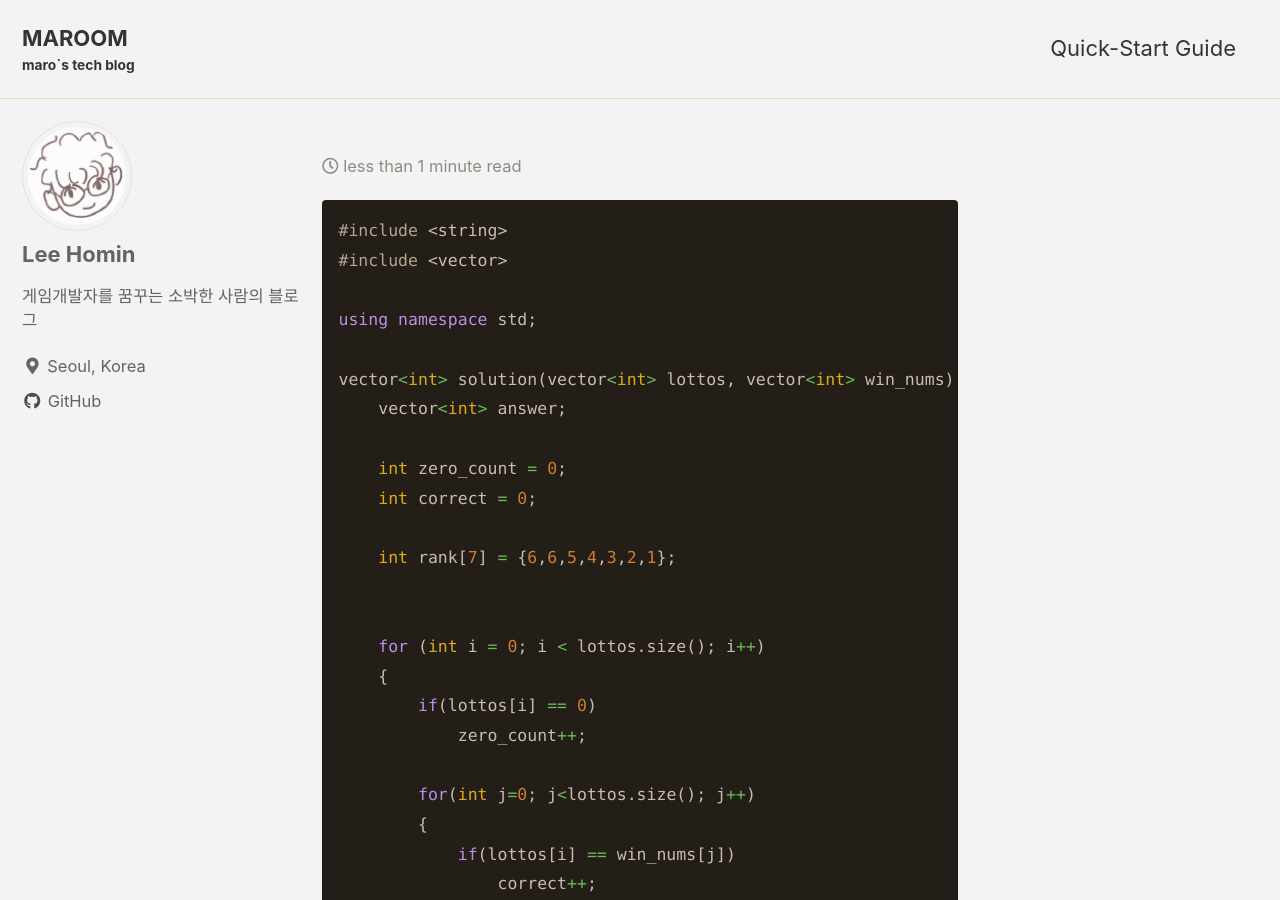
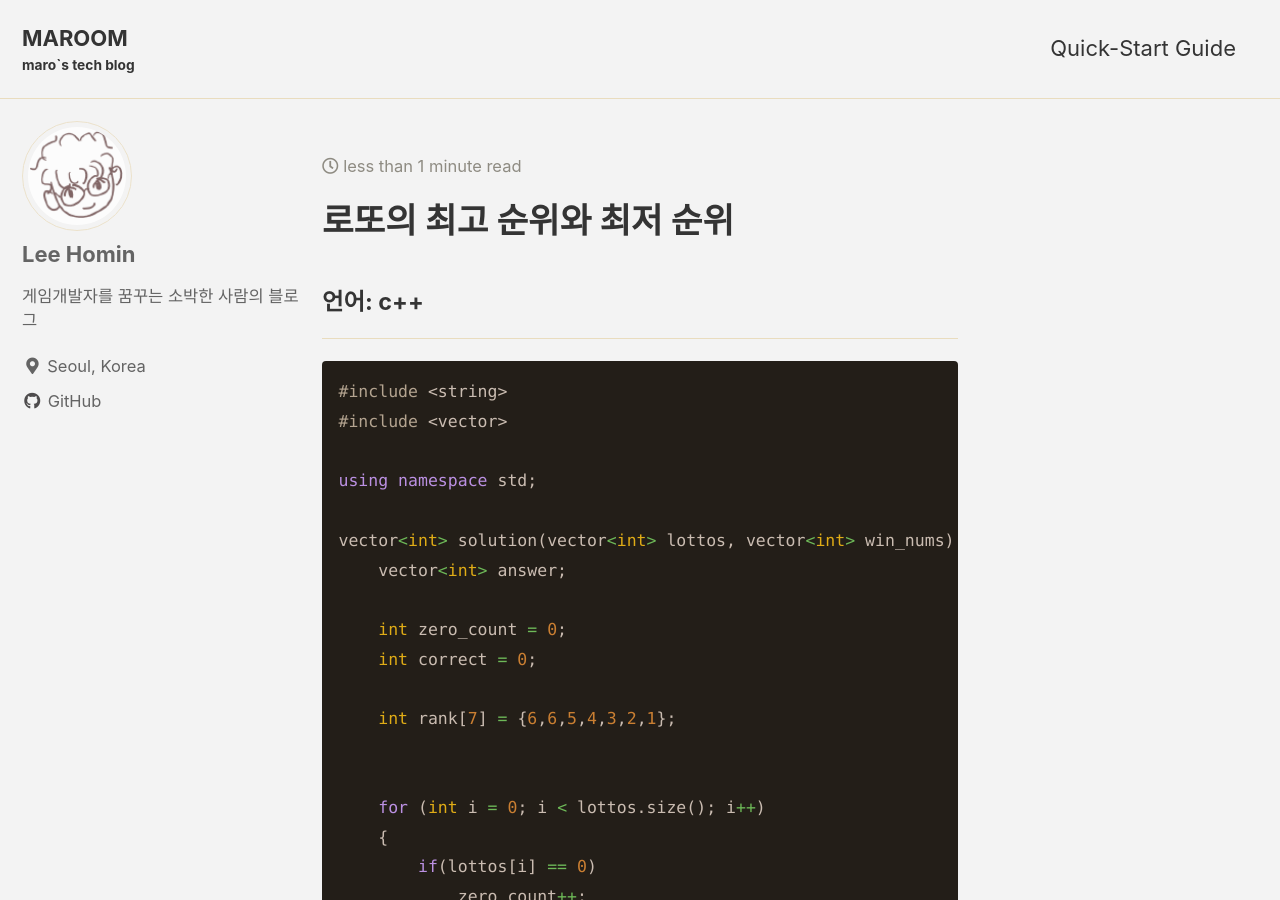
Before and after one commit to Squidward79/Squidward79.github.io, a Jekyll site: the page built from _posts/2021-12-13-[프로그래머스].md, in a window 1280 px wide and 900 px high. Built offline with Jekyll 4.4.1, drawn with Linux system fonts in a browser that asks for light colours; cached includes are drawn as plain includes.

Commit message:
포스팅 테스트

````diff
--- a/_posts/2021-12-13-[프로그래머스].md
+++ b/_posts/2021-12-13-[프로그래머스].md
@@ -11,6 +11,9 @@ date: 2020-05-25
 last_modified_at: 2020-05-25
 ---
 
+# 로또의 최고 순위와 최저 순위
+#### 언어: c++
+---
 
 
 ```c++
````
